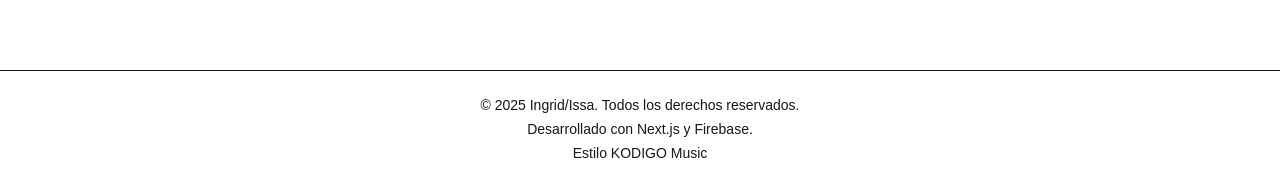
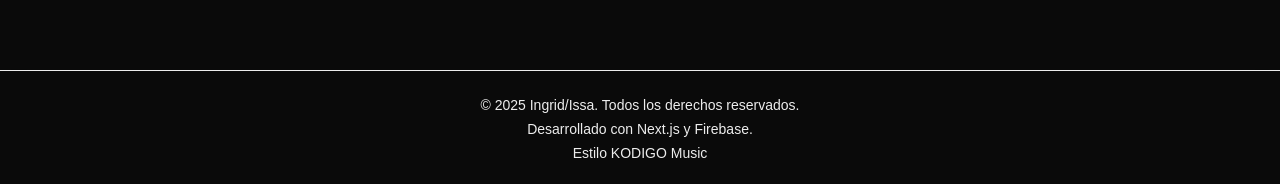
Before and after one commit to IssaVela-Ingrid/kodigo-mini-app, a Next.js app: page / in a window 1280 px wide. Shown: the part 613-797 px from the top of the page. Built offline with nearby package versions, Linux system fonts and the light colour scheme; no server answers; the database is empty.

Commit message:
Repair Layout.ts

```diff
--- a/app/layout.tsx
+++ b/app/layout.tsx
@@ -1,11 +1,10 @@
 // app/layout.tsx
 import type { Metadata } from "next";
 import { Geist, Geist_Mono } from "next/font/google";
-import "./globals.css";
+import "./globals.css"; // Esto es importante, aquí se importa tu CSS global
 
-// Importa tus componentes Navbar y Footer
-import Navbar from '../components/Navbar'; // Asegúrate de que esta ruta sea correcta
-import Footer from '../components/Footer'; // Asegúrate de que esta ruta sea correcta
+import Navbar from '../components/Navbar';
+import Footer from '../components/Footer';
 
 const geistSans = Geist({
   variable: "--font-geist-sans",
@@ -18,8 +17,8 @@ const geistMono = Geist_Mono({
 });
 
 export const metadata: Metadata = {
-  title: "Mi App KODIGO", // Puedes cambiar el título aquí
-  description: "Mini aplicación con Next.js y Firebase para KODIGO", // Y la descripción
+  title: "Mi App KODIGO Music",
+  description: "Mini aplicación con Next.js y Firebase",
 };
 
 export default function RootLayout({
@@ -28,18 +27,18 @@ export default function RootLayout({
   children: React.ReactNode;
 }>) {
   return (
-    <html lang="es"> {/* Cambiado a 'es' para español */}
+    // ¡Asegúrate de que no haya espacios en blanco ni saltos de línea aquí!
+    <html lang="es">
       <body
         className={`${geistSans.variable} ${geistMono.variable} antialiased`}
-        style={{ margin: 0, padding: 0 }} // Asegurarse de que no haya margen/padding extra en el body
+        style={{ backgroundColor: '#0a0a0a', color: '#ededed', fontFamily: 'Arial, Helvetica, sans-serif' }}
       >
-        {/* Contenedor flex para empujar el footer al final */}
         <div style={{ display: 'flex', flexDirection: 'column', minHeight: '100vh' }}>
-          <Navbar /> {/* Tu barra de navegación */}
-          <main style={{ flexGrow: 1 }}> {/* El contenido de tus páginas */}
+          <Navbar />
+          <main style={{ flexGrow: 1 }}>
             {children}
           </main>
-          <Footer /> {/* Tu pie de página */}
+          <Footer />
         </div>
       </body>
     </html>
```
